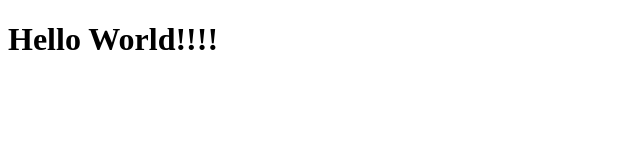
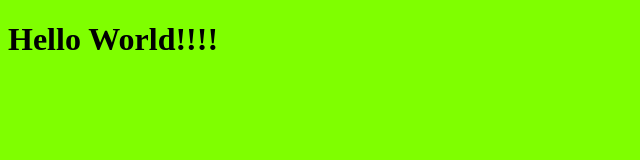
Before and after one commit to smartyacademy-student/test, a plain HTML site: page index.html in a window 1280 px wide. Shown: the whole page, without its empty margins (0-640 px from the left). Drawn offline with Linux system fonts and the light colour scheme.

Commit message:
Pridany css subor a prelinkovanie

```diff
--- /dev/null
+++ b/app.css
@@ -0,0 +1,4 @@
+body {
+  background-color: chartreuse;
+  color: black;
+}
--- a/index.html
+++ b/index.html
@@ -5,6 +5,7 @@
     <meta name="viewport" content="width=device-width, initial-scale=1.0" />
     <title>Nas web</title>
     <script src="./app.js"></script>
+    <link rel="stylesheet" href="app.css" />
   </head>
   <body>
     <h1>Hello World!!!!</h1>
```
